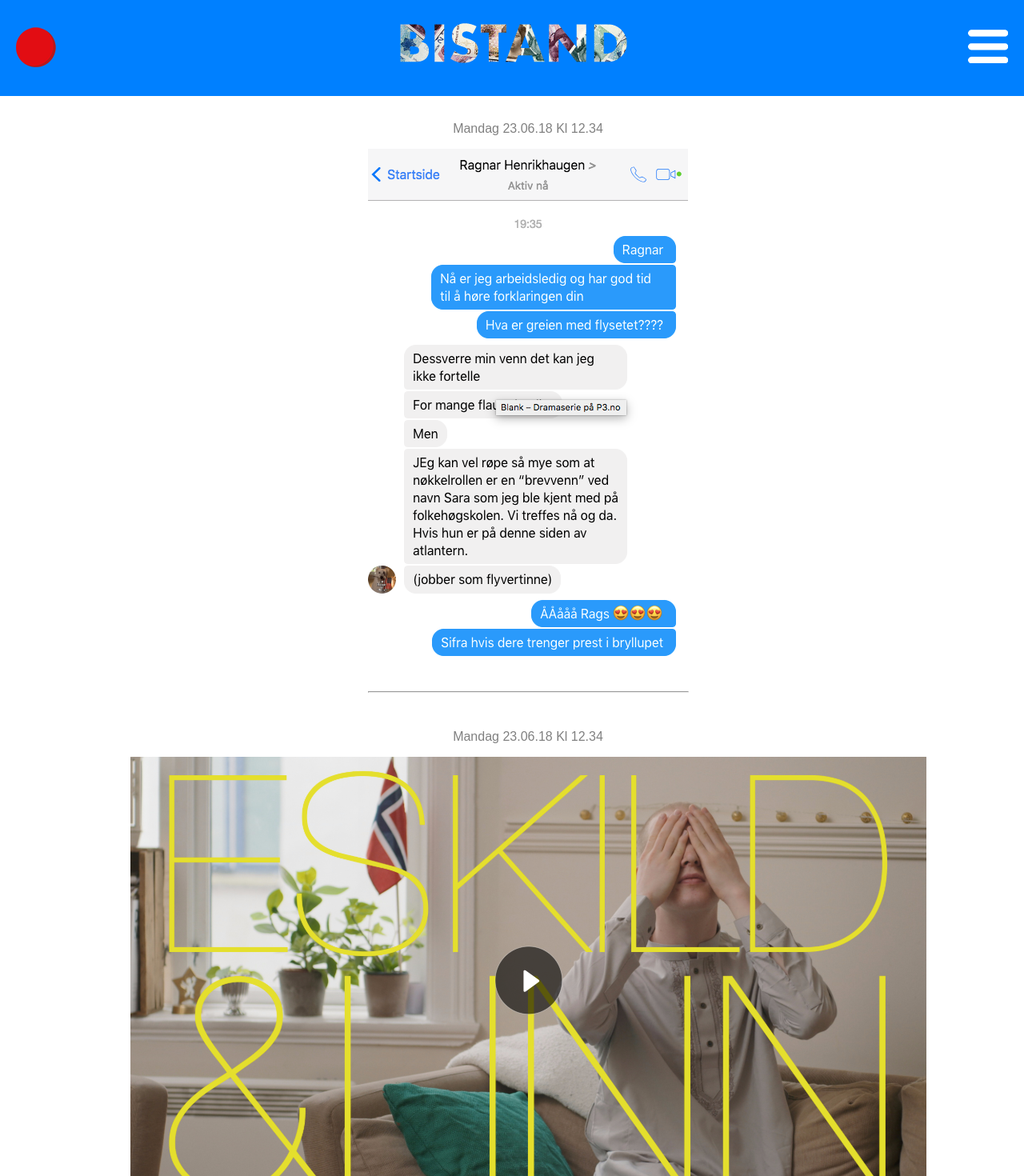
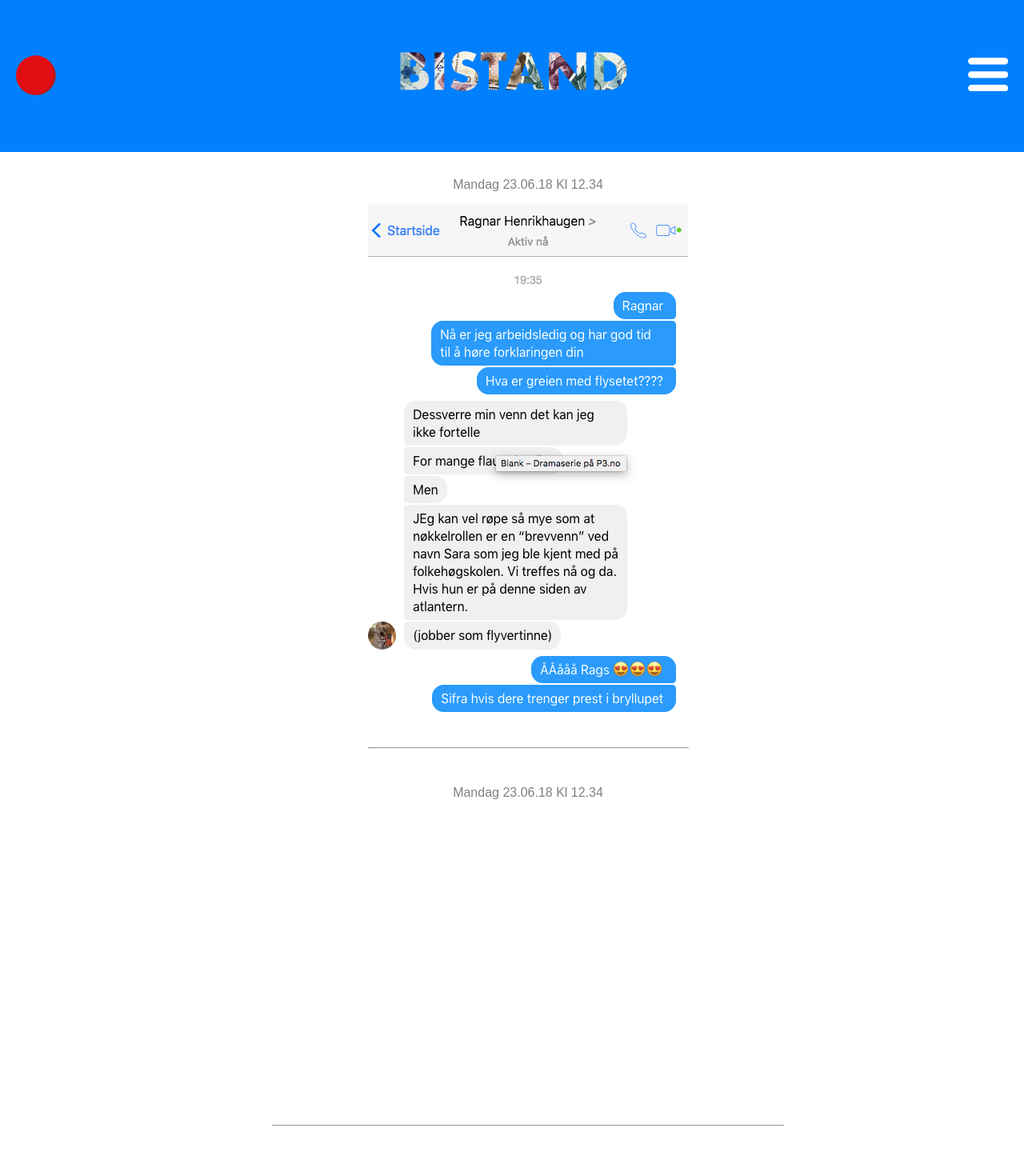
Before and after one commit to hegehaav/bistand, a React (Create React App) app: page / in a window 1280 px wide. Shown: the top 1470 px of the page at 80% size. Built offline with nearby package versions, Linux system fonts and the light colour scheme.

Commit message:
add 📹 playing

```diff
--- a/package.json
+++ b/package.json
@@ -5,7 +5,7 @@
   "dependencies": {
     "npm": "^6.4.0",
     "react": "^16.4.2",
-    "react-dom": "^16.4.2",
+    "react-player": "^1.6.4",
     "react-router": "^4.3.1",
     "react-router-dom": "^4.3.1",
     "react-scripts": "1.1.5"
--- a/src/components/Chat.js
+++ b/src/components/Chat.js
@@ -1,10 +1,10 @@
 import React from 'react';
 import "../styles/Posts.css"
 
-const Chat = ({date}) => (
+const Chat = ({date, imageUrl}) => (
   <li className="post-list-item">
     <p className="date">{date}</p>
-    <img className="chat" src={require("../images/ChatExample.png")}></img>
+    <img className="chat" src={require(`../images/${imageUrl}`)}></img>
     <hr className="post-end"></hr>
   </li>
 )
--- a/src/components/Clip.js
+++ b/src/components/Clip.js
@@ -1,10 +1,13 @@
 import React from 'react';
+import ReactPlayer from 'react-player'
+
 import "../styles/Posts.css"
 
-const Clip = ({date}) => (
+const Clip = ({date, videoUrl}) => (
   <li className="post-list-item">
     <p className="date">{date}</p>
-    <img className="chat" src={require("../images/ClipExample.png")}></img>
+    <ReactPlayer url={videoUrl}/>
+
     <hr className="post-end"></hr>
   </li>
 )
--- a/src/components/Home.js
+++ b/src/components/Home.js
@@ -1,6 +1,7 @@
 import React, { Component } from 'react';
 import '../styles/Home.css';
 import Posts from './Posts.js'
+
 class Home extends Component {
   constructor(props){
     super(props)
@@ -11,8 +12,10 @@ class Home extends Component {
   render() {
 
     return (
+      <div>
+        <Posts posts={this.state.posts}/>
+      </div>
 
-      <Posts posts={this.state.posts}/>
         );
   }
 }
--- a/src/components/Posts.js
+++ b/src/components/Posts.js
@@ -5,19 +5,19 @@ import Chat from './Chat';
 
 const Posts = ({posts}) => {
   const posts2 = [ //TODO: get from props
-    { id: 2, date:"Mandag 23.06.18 Kl 12.34", type: "CHAT"},
-    { id: 1, date:"Mandag 23.06.18 Kl 12.34", type: "CLIP"}
+    { id: 2, date:"Mandag 23.06.18 Kl 12.34", type: "CHAT", url: "ChatExample.png"},
+    { id: 1, date:"Mandag 23.06.18 Kl 12.34", type: "CLIP", url: 'https://www.youtube.com/watch?v=4IP_E7efGWE'  }
 
   ]
   const postList = posts2.map((post) => {
     if (post.type == "CHAT"){
       return (
-        <Chat date={post.date} />
+        <Chat date={post.date} imageUrl={post.url} />
       );
     }
     else {
       return (
-        <Clip date={post.date} />
+        <Clip date={post.date} videoUrl={post.url} />
       );
     }
 
--- a/src/styles/Header.css
+++ b/src/styles/Header.css
@@ -10,7 +10,7 @@ top: 0;
 
 .header {
   background-color: #0080ff;
-  height: 80px;
+  height: 150px;
   padding: 20px;
   display: flex;
   justify-content: space-between;
```
Also changed, not shown: src/components/App.js (line endings or trailing spaces), 1 other file (tests, documents, lock files or other folders).
